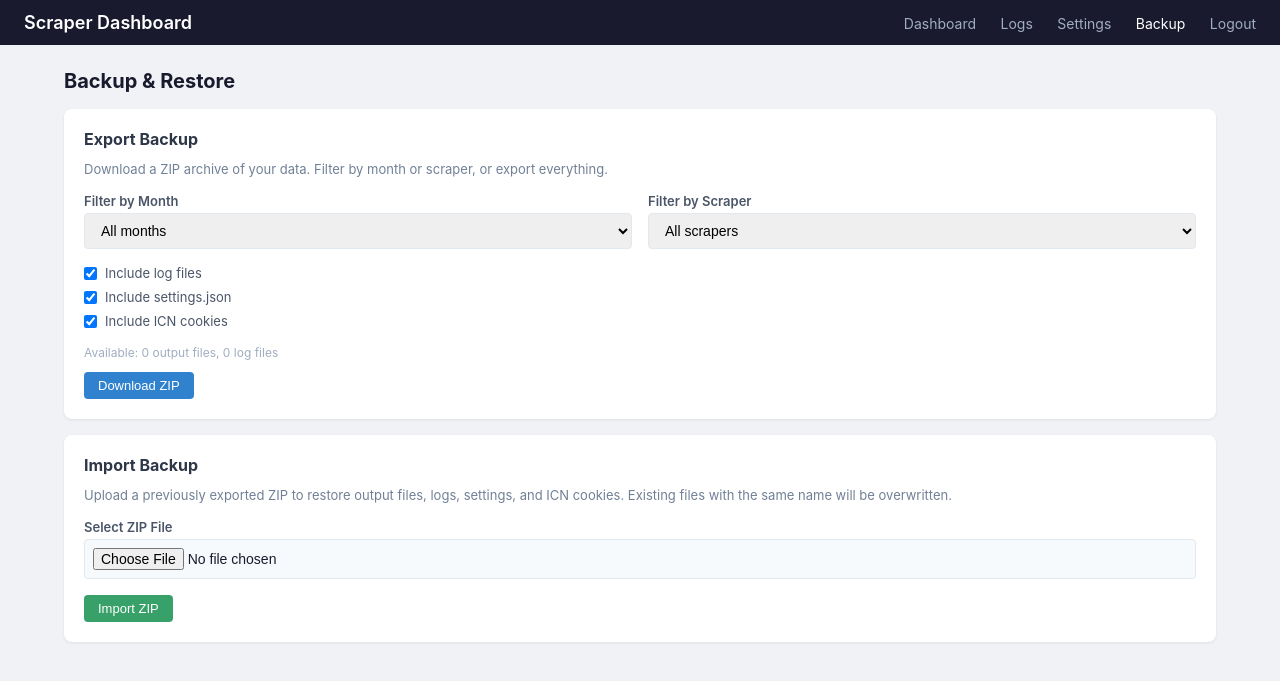
After one commit to leahboulos96/MiningEdge-Data, a Flask app: page /backup in a window 1280 px wide. The commit adds this page. Shown: the top 681 px of the page. Run offline with Flask 3, Linux system fonts and the light colour scheme; the visitor is signed in with stand-in values (Sample User, id 1).

Commit message:
Add backup/restore feature and ICN work packages scraper

```diff
--- a/app.py
+++ b/app.py
@@ -5,8 +5,10 @@ Features: Login, dashboard, manual run, logs viewer, settings, scheduling.
 
 import os
 import io
+import re
 import csv
 import json
+import zipfile
 import threading
 from datetime import datetime
 from functools import wraps
@@ -20,6 +22,7 @@ from scrapers.tenders.wa_tenders import WATendersScraper
 from scrapers.tenders.qld_tenders import QLDTendersScraper
 from scrapers.tenders.sa_tenders import SATendersScraper
 from scrapers.tenders.icn_gateway import ICNGatewayScraper
+from scrapers.tenders.icn_workpackages import ICNWorkpackagesScraper
 from scrapers.asx.asx_scraper import ASXScraper
 
 app = Flask(__name__)
@@ -36,7 +39,8 @@ SCRAPER_MAP = {
     "wa_tenders": ("WA Tenders", WATendersScraper),
     "qld_tenders": ("QLD QTenders", QLDTendersScraper),
     "sa_tenders": ("SA Tenders", SATendersScraper),
-    "icn_gateway": ("ICN Gateway", ICNGatewayScraper),
+    "icn_gateway": ("ICN Gateway (Projects)", ICNGatewayScraper),
+    "icn_workpackages": ("ICN Gateway (Work Packages)", ICNWorkpackagesScraper),
     "asx_announcements": ("ASX Announcements", ASXScraper),
 }
 
@@ -480,6 +484,192 @@ def settings():
     return render_template("settings.html", settings=current, scrapers=SCRAPER_MAP, icn_cookies=icn_cookies)
 
 
+# --- Backup / Restore ---
+
+def _get_available_months():
+    """Scan output and log files to find available YYYY-MM months."""
+    months = set()
+    date_pattern = re.compile(r"(\d{4})[-_]?(\d{2})[-_]?\d{2}")
+    for d in (config.OUTPUT_DIR, config.LOGS_DIR):
+        if os.path.exists(d):
+            for fn in os.listdir(d):
+                m = date_pattern.search(fn)
+                if m:
+                    months.add(f"{m.group(1)}-{m.group(2)}")
+    return sorted(months, reverse=True)
+
+
+def _get_available_scrapers():
+    """Scan output files to find scraper prefixes that have data."""
+    scrapers = set()
+    if os.path.exists(config.OUTPUT_DIR):
+        for fn in os.listdir(config.OUTPUT_DIR):
+            if fn.endswith(".json"):
+                # filename pattern: scrapername_YYYYMMDD.json
+                parts = fn.rsplit("_", 1)
+                if len(parts) == 2:
+                    scrapers.add(parts[0])
+    return sorted(scrapers)
+
+
+def _file_matches_filters(filename, month_filter, scraper_filter):
+    """Check if a filename matches the selected month and/or scraper filters."""
+    if month_filter:
+        date_pattern = re.compile(r"(\d{4})[-_]?(\d{2})[-_]?\d{2}")
+        m = date_pattern.search(filename)
+        if not m or f"{m.group(1)}-{m.group(2)}" != month_filter:
+            return False
+    if scraper_filter:
+        parts = filename.rsplit("_", 1)
+        if len(parts) < 2 or parts[0] != scraper_filter:
+            return False
+    return True
+
+
+@app.route("/backup")
+@login_required
+def backup():
+    months = _get_available_months()
+    scrapers = _get_available_scrapers()
+    output_count = len([f for f in os.listdir(config.OUTPUT_DIR) if f.endswith(".json")]) if os.path.exists(config.OUTPUT_DIR) else 0
+    log_count = len([f for f in os.listdir(config.LOGS_DIR) if f.endswith(".log")]) if os.path.exists(config.LOGS_DIR) else 0
+    has_settings = os.path.exists(SETTINGS_FILE)
+    has_cookies = os.path.exists(config.ICN_COOKIES_FILE)
+    return render_template(
+        "backup.html",
+        months=months,
+        scrapers=scrapers,
+        output_count=output_count,
+        log_count=log_count,
+        has_settings=has_settings,
+        has_cookies=has_cookies,
+    )
+
+
+@app.route("/backup/export", methods=["POST"])
+@login_required
+def backup_export():
+    month_filter = request.form.get("month", "").strip()
+    scraper_filter = request.form.get("scraper", "").strip()
+    include_settings = "include_settings" in request.form
+    include_cookies = "include_cookies" in request.form
+    include_logs = "include_logs" in request.form
+
+    buf = io.BytesIO()
+    file_count = 0
+
+    with zipfile.ZipFile(buf, "w", zipfile.ZIP_DEFLATED) as zf:
+        # Output files
+        if os.path.exists(config.OUTPUT_DIR):
+            for fn in sorted(os.listdir(config.OUTPUT_DIR)):
+                if fn.endswith(".json") and _file_matches_filters(fn, month_filter, scraper_filter):
+                    zf.write(os.path.join(config.OUTPUT_DIR, fn), f"output/{fn}")
+                    file_count += 1
+
+        # Log files
+        if include_logs and os.path.exists(config.LOGS_DIR):
+            for fn in sorted(os.listdir(config.LOGS_DIR)):
+                if fn.endswith(".log") and _file_matches_filters(fn, month_filter, scraper_filter):
+                    zf.write(os.path.join(config.LOGS_DIR, fn), f"logs/{fn}")
+                    file_count += 1
+
+        # Settings
+        if include_settings and os.path.exists(SETTINGS_FILE):
+            zf.write(SETTINGS_FILE, "settings.json")
+            file_count += 1
+
+        # ICN cookies
+        if include_cookies and os.path.exists(config.ICN_COOKIES_FILE):
+            zf.write(config.ICN_COOKIES_FILE, "icn_cookies.json")
+            file_count += 1
+
+    if file_count == 0:
+        flash("No files matched the selected filters", "warning")
+        return redirect(url_for("backup"))
+
+    buf.seek(0)
+
+    # Build descriptive filename
+    parts = ["miningedge_backup"]
+    if scraper_filter:
+        parts.append(scraper_filter)
+    if month_filter:
+        parts.append(month_filter)
+    parts.append(datetime.now().strftime("%Y%m%d_%H%M%S"))
+    zip_name = "_".join(parts) + ".zip"
+
+    return send_file(buf, mimetype="application/zip", as_attachment=True, download_name=zip_name)
+
+
+@app.route("/backup/import", methods=["POST"])
+@login_required
+def backup_import():
+    uploaded = request.files.get("backup_file")
+    if not uploaded or not uploaded.filename.endswith(".zip"):
+        flash("Please upload a .zip file", "error")
+        return redirect(url_for("backup"))
+
+    imported = {"output": 0, "logs": 0, "settings": False, "cookies": False}
+
+    try:
+        with zipfile.ZipFile(uploaded.stream, "r") as zf:
+            for info in zf.infolist():
+                if info.is_dir():
+                    continue
+
+                name = info.filename
+                # Sanitize: skip anything with path traversal
+                if ".." in name or name.startswith("/"):
+                    continue
+
+                if name.startswith("output/") and name.endswith(".json"):
+                    fn = os.path.basename(name)
+                    target = os.path.join(config.OUTPUT_DIR, fn)
+                    with zf.open(info) as src, open(target, "wb") as dst:
+                        dst.write(src.read())
+                    imported["output"] += 1
+
+                elif name.startswith("logs/") and name.endswith(".log"):
+                    fn = os.path.basename(name)
+                    target = os.path.join(config.LOGS_DIR, fn)
+                    with zf.open(info) as src, open(target, "wb") as dst:
+                        dst.write(src.read())
+                    imported["logs"] += 1
+
+                elif name == "settings.json":
+                    with zf.open(info) as src:
+                        data = json.loads(src.read().decode("utf-8"))
+                    save_settings(data)
+                    config.SCRAPE_DO_TOKEN = data.get("scrape_do_token", config.SCRAPE_DO_TOKEN)
+                    config.ASX_TICKERS = data.get("asx_tickers", config.ASX_TICKERS)
+                    _update_schedule(data)
+                    imported["settings"] = True
+
+                elif name == "icn_cookies.json":
+                    with zf.open(info) as src:
+                        data = json.loads(src.read().decode("utf-8"))
+                    save_icn_cookies(data)
+                    imported["cookies"] = True
+
+        parts = []
+        if imported["output"]:
+            parts.append(f"{imported['output']} output files")
+        if imported["logs"]:
+            parts.append(f"{imported['logs']} log files")
+        if imported["settings"]:
+            parts.append("settings")
+        if imported["cookies"]:
+            parts.append("ICN cookies")
+        flash(f"Imported: {', '.join(parts)}", "success")
+
+    except zipfile.BadZipFile:
+        flash("Invalid zip file", "error")
+    except Exception as e:
+        flash(f"Import error: {str(e)}", "error")
+
+    return redirect(url_for("backup"))
+
+
 def _update_schedule(settings):
     """Update the APScheduler job based on settings."""
     job_id = "daily_scrape"
--- a/run_all_scrapers.py
+++ b/run_all_scrapers.py
@@ -12,6 +12,7 @@ from scrapers.tenders.wa_tenders import WATendersScraper
 from scrapers.tenders.qld_tenders import QLDTendersScraper
 from scrapers.tenders.sa_tenders import SATendersScraper
 from scrapers.tenders.icn_gateway import ICNGatewayScraper
+from scrapers.tenders.icn_workpackages import ICNWorkpackagesScraper
 from scrapers.asx.asx_scraper import ASXScraper
 
 
@@ -27,7 +28,8 @@ def main():
         ("WA Tenders", WATendersScraper),
         ("QLD QTenders", QLDTendersScraper),
         ("SA Tenders", SATendersScraper),
-        ("ICN Gateway", ICNGatewayScraper),
+        ("ICN Gateway (Projects)", ICNGatewayScraper),
+        ("ICN Gateway (Work Packages)", ICNWorkpackagesScraper),
         ("ASX Announcements", ASXScraper),
     ]
 
--- /dev/null
+++ b/templates/backup.html
@@ -0,0 +1,87 @@
+{% extends "base.html" %}
+{% block title %}Backup - Scraper Dashboard{% endblock %}
+{% block content %}
+
+<h2 style="font-size: 20px; margin-bottom: 16px;">Backup &amp; Restore</h2>
+
+<!-- Export Section -->
+<div class="card">
+    <h2>Export Backup</h2>
+    <p style="font-size: 13px; color: #718096; margin-bottom: 16px;">
+        Download a ZIP archive of your data. Filter by month or scraper, or export everything.
+    </p>
+
+    <form method="POST" action="{{ url_for('backup_export') }}">
+        <div style="display: grid; grid-template-columns: 1fr 1fr; gap: 16px; margin-bottom: 16px;">
+            <div class="form-group" style="margin-bottom: 0;">
+                <label for="month">Filter by Month</label>
+                <select id="month" name="month">
+                    <option value="">All months</option>
+                    {% for m in months %}
+                    <option value="{{ m }}">{{ m }}</option>
+                    {% endfor %}
+                </select>
+            </div>
+            <div class="form-group" style="margin-bottom: 0;">
+                <label for="scraper">Filter by Scraper</label>
+                <select id="scraper" name="scraper">
+                    <option value="">All scrapers</option>
+                    {% for s in scrapers %}
+                    <option value="{{ s }}">{{ s }}</option>
+                    {% endfor %}
+                </select>
+            </div>
+        </div>
+
+        <div style="margin-bottom: 16px;">
+            <label style="display: flex; align-items: center; cursor: pointer; font-weight: normal; margin-bottom: 8px;">
+                <input type="checkbox" name="include_logs" checked
+                    style="width: auto; margin-right: 8px;">
+                Include log files
+            </label>
+            <label style="display: flex; align-items: center; cursor: pointer; font-weight: normal; margin-bottom: 8px;">
+                <input type="checkbox" name="include_settings" checked
+                    style="width: auto; margin-right: 8px;">
+                Include settings.json
+            </label>
+            <label style="display: flex; align-items: center; cursor: pointer; font-weight: normal; margin-bottom: 8px;">
+                <input type="checkbox" name="include_cookies" checked
+                    style="width: auto; margin-right: 8px;">
+                Include ICN cookies
+            </label>
+        </div>
+
+        <div style="font-size: 12px; color: #a0aec0; margin-bottom: 12px;">
+            Available: {{ output_count }} output file{{ 's' if output_count != 1 }},
+            {{ log_count }} log file{{ 's' if log_count != 1 }}
+            {%- if has_settings %}, settings.json{% endif %}
+            {%- if has_cookies %}, icn_cookies.json{% endif %}
+        </div>
+
+        <button type="submit" class="btn btn-primary">Download ZIP</button>
+    </form>
+</div>
+
+<!-- Import Section -->
+<div class="card">
+    <h2>Import Backup</h2>
+    <p style="font-size: 13px; color: #718096; margin-bottom: 16px;">
+        Upload a previously exported ZIP to restore output files, logs, settings, and ICN cookies.
+        Existing files with the same name will be overwritten.
+    </p>
+
+    <form method="POST" action="{{ url_for('backup_import') }}" enctype="multipart/form-data">
+        <div class="form-group">
+            <label for="backup_file">Select ZIP File</label>
+            <input type="file" id="backup_file" name="backup_file" accept=".zip"
+                style="padding: 8px; background: #f7fafc;">
+        </div>
+
+        <button type="submit" class="btn btn-success"
+            onclick="return confirm('This will restore files from the ZIP. Existing files with matching names will be overwritten. Continue?')">
+            Import ZIP
+        </button>
+    </form>
+</div>
+
+{% endblock %}
--- a/templates/base.html
+++ b/templates/base.html
@@ -49,6 +49,7 @@
             <a href="{{ url_for('dashboard') }}" class="{% if request.endpoint == 'dashboard' %}active{% endif %}">Dashboard</a>
             <a href="{{ url_for('logs') }}" class="{% if request.endpoint == 'logs' %}active{% endif %}">Logs</a>
             <a href="{{ url_for('settings') }}" class="{% if request.endpoint == 'settings' %}active{% endif %}">Settings</a>
+            <a href="{{ url_for('backup') }}" class="{% if request.endpoint == 'backup' %}active{% endif %}">Backup</a>
             <a href="{{ url_for('logout') }}">Logout</a>
             {% endif %}
         </nav>
```
Also changed, not shown: scrapers/tenders/icn_workpackages.py (added, +376 -0 lines).
